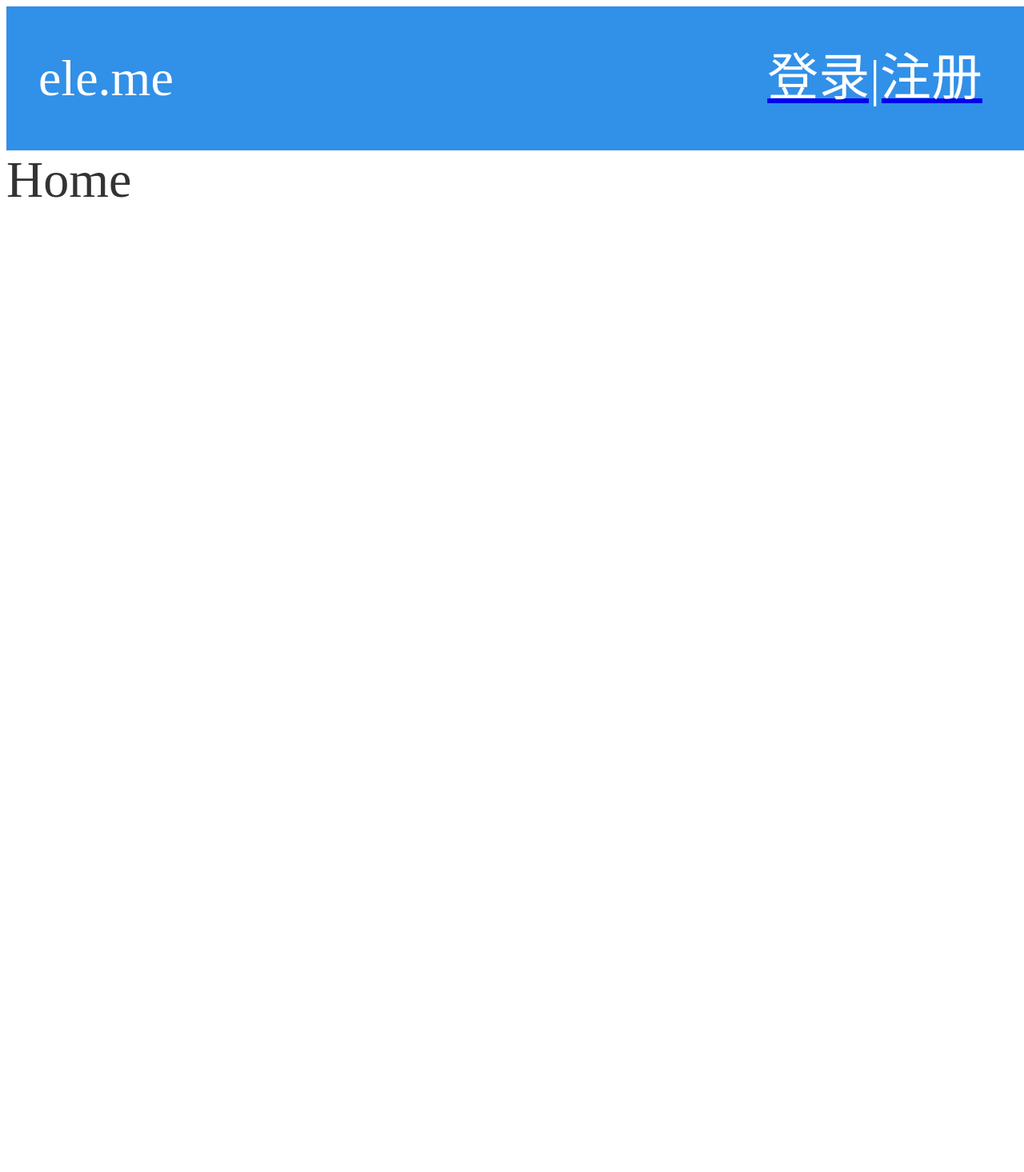
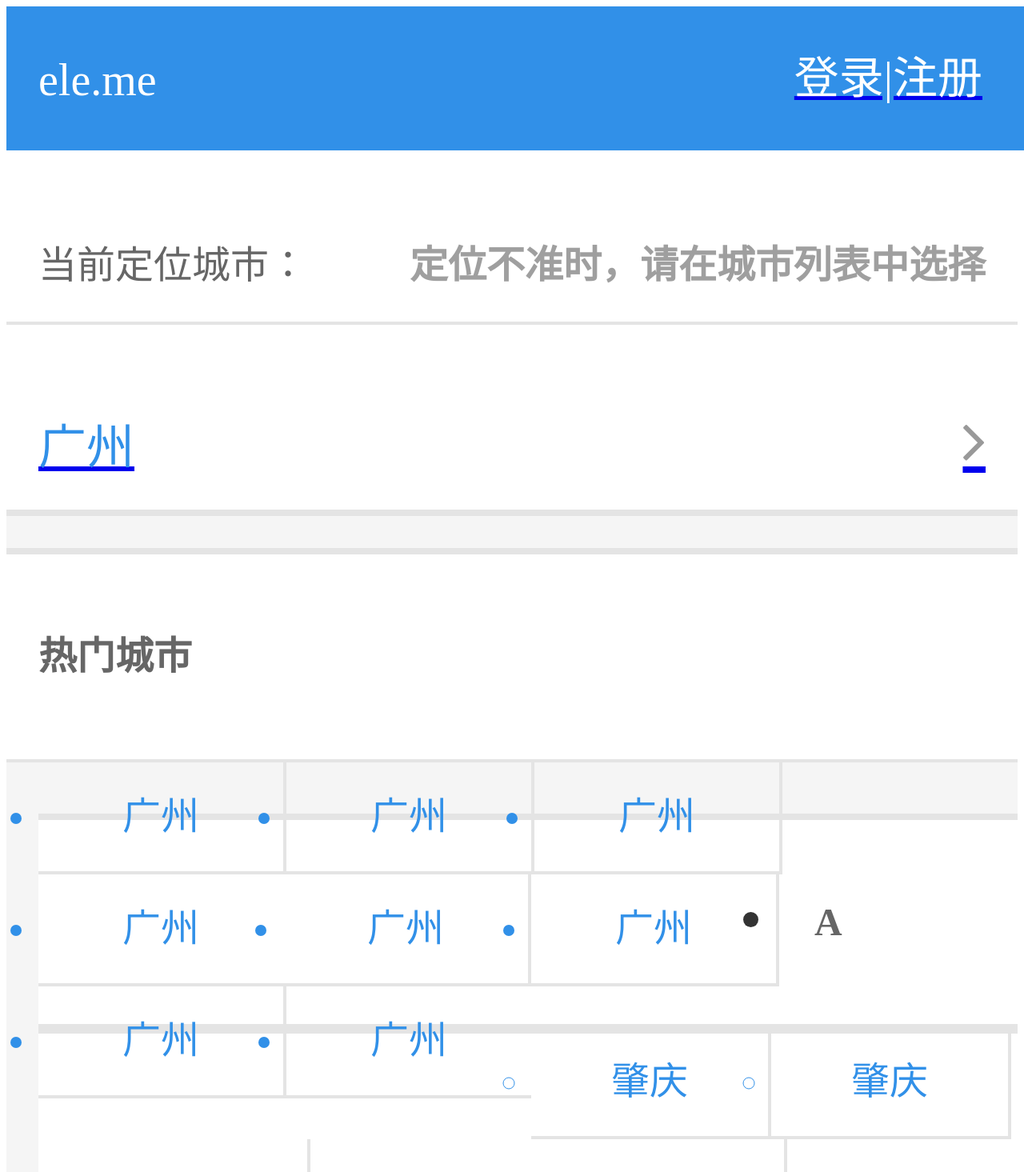
Before and after one commit to tyrocjh/elme, a Vue app: page /home in a window 1280 px wide. Shown: the top 1465 px of the page at 80% size. Before the commit the page ends 896 px from the top, so only its background shows below. Built offline with nearby package versions, Linux system fonts and the light colour scheme.

Commit message:
home page

```diff
--- a/package.json
+++ b/package.json
@@ -11,6 +11,7 @@
     "lint": "eslint --ext .js,.vue src"
   },
   "dependencies": {
+    "font-awesome": "^4.7.0",
     "vue": "^2.3.3",
     "vue-router": "^2.6.0"
   },
--- a/src/App.vue
+++ b/src/App.vue
@@ -17,5 +17,6 @@
     position: relative;
     width: 100%;
     height: 100%;
+    background-color: #f5f5f5;
   }
 </style>
--- a/src/components/head/Head.vue
+++ b/src/components/head/Head.vue
@@ -27,6 +27,7 @@
     width: 100%;
 
     .login {
+      font-size: .14rem;
       position: absolute;
       right: .15rem;
 
--- a/src/main.js
+++ b/src/main.js
@@ -1,6 +1,8 @@
 // The Vue build version to load with the `import` command
 // (runtime-only or standalone) has been set in webpack.base.conf with an alias.
 import Vue from 'vue';
+import 'font-awesome/css/font-awesome.css';
+
 import App from './App';
 import router from './router';
 import './utils/rem';
--- a/src/pages/home/Home.vue
+++ b/src/pages/home/Home.vue
@@ -3,9 +3,38 @@
     <home-header signin-up="home">
       <span slot="logo" class="logo" @click="reload">ele.me</span>
     </home-header>
-    <div class="home-page">
-      {{msg}}
-    </div>
+    <nav class="city-nav">
+      <p class="msg">
+        <span>当前定位城市：</span>
+        <span>定位不准时，请在城市列表中选择</span>
+      </p>
+      <router-link :to="/city/" class="choose">
+        <span>广州</span>
+        <i class="fa  fa-angle-right" aria-hidden="true" @click="toggleScreenfull"></i>
+      </router-link>
+    </nav>
+    <section class="popular-city">
+      <h4>热门城市</h4>
+      <ul class="clearfix">
+        <li>广州</li><li>广州</li><li>广州</li><li>广州</li><li>广州</li><li>广州</li><li>广州</li><li>广州</li>
+      </ul>
+    </section>
+    <section class="group-city-section">
+      <ul>
+        <li class="group-city">
+          <h4>A</h4>
+          <ul class="clearfix">
+            <li>肇庆</li><li>肇庆</li><li>肇庆</li><li>肇庆</li><li>肇庆</li><li>肇庆</li><li>肇庆</li><li>肇庆</li><li>肇庆</li><li>肇庆</li><li>肇庆</li>
+          </ul>
+        </li>
+        <li class="group-city">
+          <h4>B</h4>
+          <ul class="clearfix">
+            <li>肇庆</li><li>肇庆</li><li>肇庆</li><li>肇庆</li><li>肇庆</li><li>肇庆</li><li>肇庆</li><li>肇庆</li><li>肇庆</li><li>肇庆</li><li>肇庆</li>
+          </ul>
+        </li>
+      </ul>
+    </section>
   </div>
 </template>
 
@@ -14,11 +43,6 @@
 
   export default {
     components: { HomeHeader },
-    data() {
-      return {
-        msg: 'Home',
-      };
-    },
     methods: {
       reload() {
         window.location.reload();
@@ -29,11 +53,79 @@
 
 <style rel="stylesheet/scss" lang="scss" scoped>
   .logo {
+    font-size: .14rem;
     color: #fff;
     margin-left: .1rem;
   }
-  .home-page {
+  .city-nav {
+    background-color: #fff;
     padding-top: .45rem;
-    min-height: 700px;
+    margin-bottom: 0.1rem;
+    border-bottom: .02rem solid #e4e4e4;
+
+    .msg {
+      display: flex;
+      justify-content: space-between;
+      padding: .1rem;
+      border-bottom: .01rem solid #e4e4e4;
+
+      span:nth-of-type(1) {
+        font-size: .12rem;
+        color: #666;
+      }
+      span:nth-of-type(2) {
+        font-size: .12rem;
+        font-weight: 900;
+        color: #9f9f9f;
+      }
+    }
+
+    .choose {
+      display: flex;
+      justify-content: space-between;
+      padding: .1rem;
+
+      span {
+        font-size: .15rem;
+        color: #3190e8;
+      }
+
+      i {
+        font-size: .2rem;
+        color: #999;
+      }
+    }
+  }
+
+  .popular-city, .group-city {
+    border-top: .02rem solid #e4e4e4;
+    background-color: #fff;
+
+    h4 {
+      font-size: .12rem;
+      color: #666;
+      height: .32rem;
+      line-height: .32rem;
+      text-indent: .1rem;
+    }
+
+    ul {
+      border-top: .01rem solid #e4e4e4;
+      li {
+        font-size: .12rem;
+        color: #3190e8;
+        float: left;
+        width: 25%;
+        height: .34rem;
+        line-height: .34rem;
+        text-align: center;
+        border-bottom: .01rem solid #e4e4e4;
+        border-right: .01rem solid #e4e4e4;
+
+        &:nth-of-type(4n) {
+          border-right: none;
+        }
+      }
+    }
   }
 </style>
--- a/src/utils/rem.js
+++ b/src/utils/rem.js
@@ -1,7 +1,7 @@
-(function (doc, win) {
+(function rem(doc, win) {
   const docEl = doc.documentElement;
   const resizeEvt = 'orientationchange' in window ? 'orientationchange' : 'resize';
-  const recalc = function () {
+  const recalc = function cal() {
     const clientWidth = docEl.clientWidth;
     if (!clientWidth) return;
     docEl.style.fontSize = `${100 * (clientWidth / 320)}px`;
```
Also changed, not shown: src/store/index.js (added), src/store/modules/city.js (added), src/store/types.js (added).
